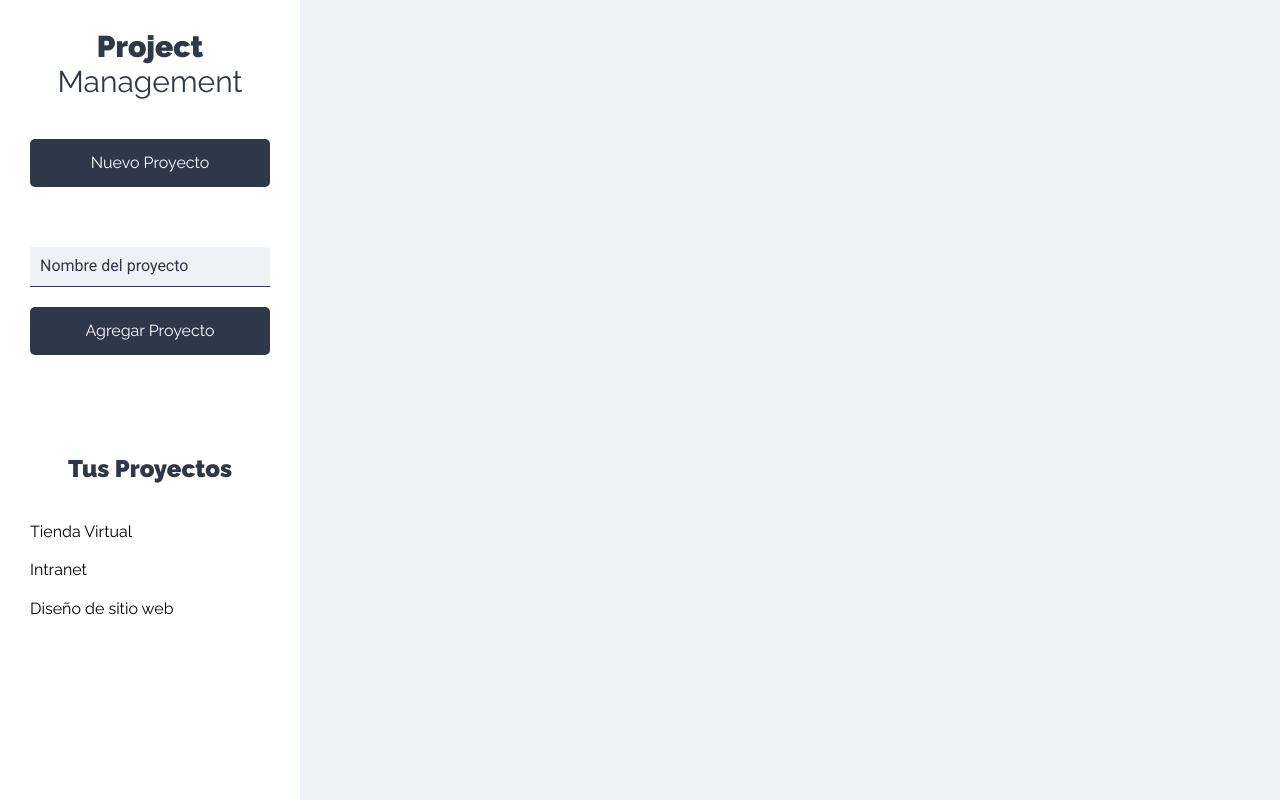
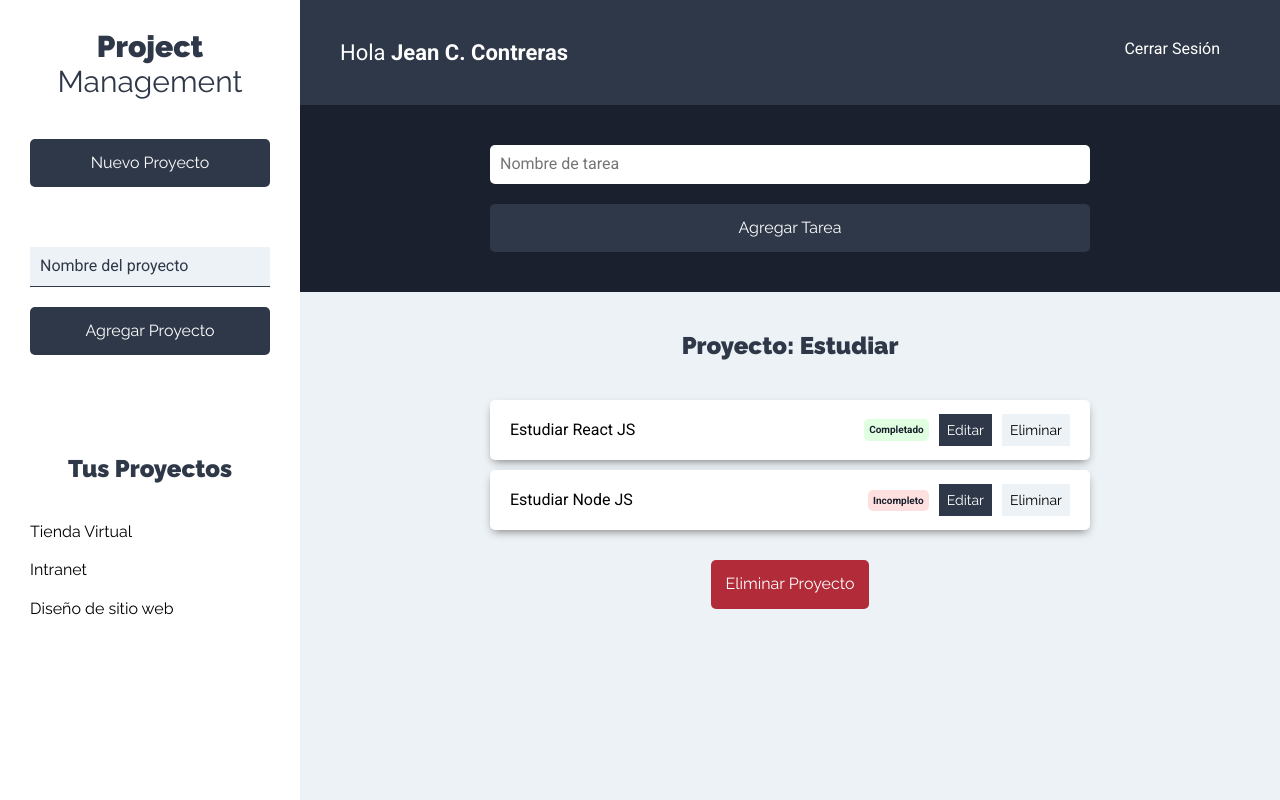
Before and after one commit to jcntrs/project-management-client, a React (Create React App) app: page /proyectos in a window 1280 px wide. Built offline with nearby package versions, Linux system fonts and the light colour scheme; the HTML template or start-up script is replaced by a standard one.

Commit message:
Creating form and task list

```diff
--- /dev/null
+++ b/src/components/layout/Header.js
@@ -0,0 +1,14 @@
+import React from 'react';
+
+const Header = () => {
+    return (
+        <header className="app-header">
+            <p className="nombre-usuario">Hola <span>Jean C. Contreras</span></p>
+            <nav className="nav-principal">
+                <a href="!#">Cerrar Sesión</a>
+            </nav>
+        </header>
+    );
+}
+
+export default Header;
--- a/src/components/projects/ProjectList.js
+++ b/src/components/projects/ProjectList.js
@@ -7,7 +7,7 @@ const ProjectList = () => {
 
     return (
         <ul className="listado-proyectos">
-            {projects.map(project => <Project project={project} />)}
+            {projects.map((project, index) => <Project key={index} project={project} />)}
         </ul>
     );
 
--- a/src/components/projects/Projects.js
+++ b/src/components/projects/Projects.js
@@ -1,14 +1,19 @@
 import React from 'react';
 import Sidebar from '../layout/Sidebar';
+import Header from '../layout/Header';
+import TaskForm from '../tasks/TaskForm';
+import TaskList from '../tasks/TaskList';
 
 const Projects = () => {
     return (
         <div className="contenedor-app">
             <Sidebar />
             <div className="seccion-principal">
+                <Header />
                 <main>
+                    <TaskForm />
                     <div className="contenedor-tareas">
-
+                        <TaskList />
                     </div>
                 </main>
             </div>
--- /dev/null
+++ b/src/components/tasks/Task.js
@@ -0,0 +1,21 @@
+import React from 'react';
+
+const Task = ({ task }) => {
+    return (
+        <li className="tarea sombra">
+            <p>{task.name}</p>
+            <div className="estado">
+                {task.status
+                    ? <button className="completo" type="button">Completado</button>
+                    : <button className="incompleto">Incompleto</button>
+                }
+            </div>
+            <div className="acciones">
+                <button className="btn btn-primario" type="button">Editar</button>
+                <button className="btn btn-secundario" type="button">Eliminar</button>
+            </div>
+        </li>
+    );
+}
+
+export default Task;
--- /dev/null
+++ b/src/components/tasks/TaskForm.js
@@ -0,0 +1,27 @@
+import React from 'react';
+
+const TaskForm = () => {
+    return (
+        <div className="formulario">
+            <form>
+                <div className="contenedor-input">
+                    <input
+                        className="input-text"
+                        type="text"
+                        name="name"
+                        placeholder="Nombre de tarea"
+                    />
+                </div>
+                <div className="contenedor-input">
+                    <input
+                        className="btn btn-primario btn-submit btn-block"
+                        type="submit"
+                        value="Agregar Tarea"
+                    />
+                </div>
+            </form>
+        </div>
+    );
+}
+
+export default TaskForm;
--- /dev/null
+++ b/src/components/tasks/TaskList.js
@@ -0,0 +1,27 @@
+import React from 'react';
+import Task from './Task';
+
+const TaskList = () => {
+
+    const tasks = [
+        { name: 'Estudiar React JS', status: true },
+        { name: 'Estudiar Node JS', status: false }
+    ];
+
+    return (
+        <>
+            <h2>Proyecto: Estudiar</h2>
+            <ul className="listado-tareas">
+                {tasks.length === 0
+                    ? <li className="tarea"><p>No hay tareas</p></li>
+                    : tasks.map(element => <Task task={element} />)
+                }
+            </ul>
+            <div className="center">
+                <button className="btn btn-danger" type="button">Eliminar Proyecto</button>
+            </div>
+        </>
+    );
+}
+
+export default TaskList;
--- a/src/index.css
+++ b/src/index.css
@@ -4,6 +4,8 @@
   --gris2: #2f3848;
   --gris3: #1a202d;
   --negro: #000000;
+  --danger1: #b22b38;
+  --danger2: #dc3545;
   --headingFont: 'Raleway', sans-serif;
   --textFont: 'Roboto', sans-serif;
 }
@@ -81,6 +83,15 @@ a {
 
 .btn-primario:hover {
   background: var(--gris3);
+}
+
+.btn-danger {
+  background-color: var(--danger1);
+  color: var(--blanco);
+}
+
+.btn-danger:hover {
+  background: var(--danger2);
 }
 
 .btn-secundario {
@@ -358,3 +369,7 @@ aside {
   display: block;
   opacity: .7;
 }
+
+.center {
+  text-align: center;
+}
```
